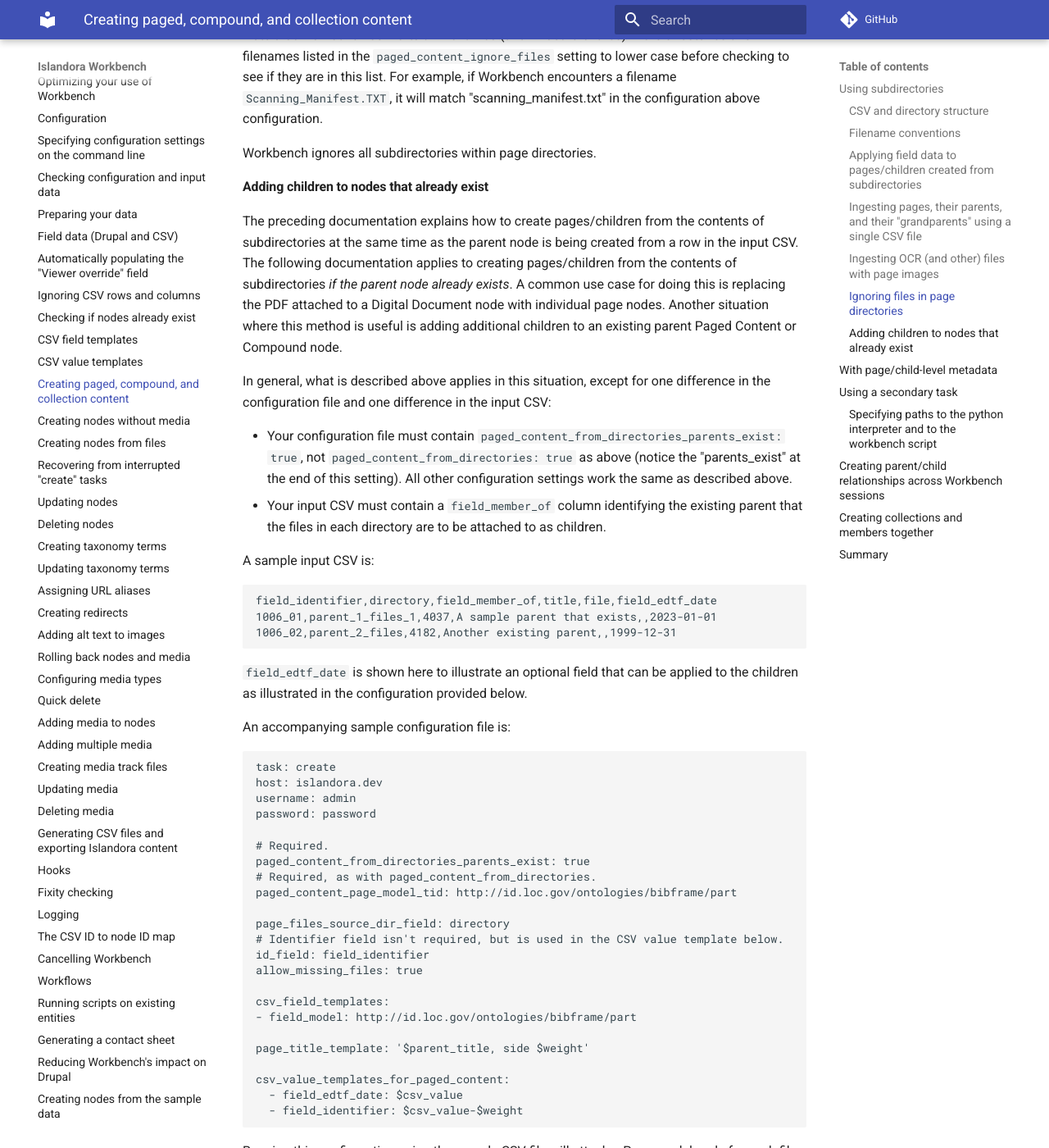
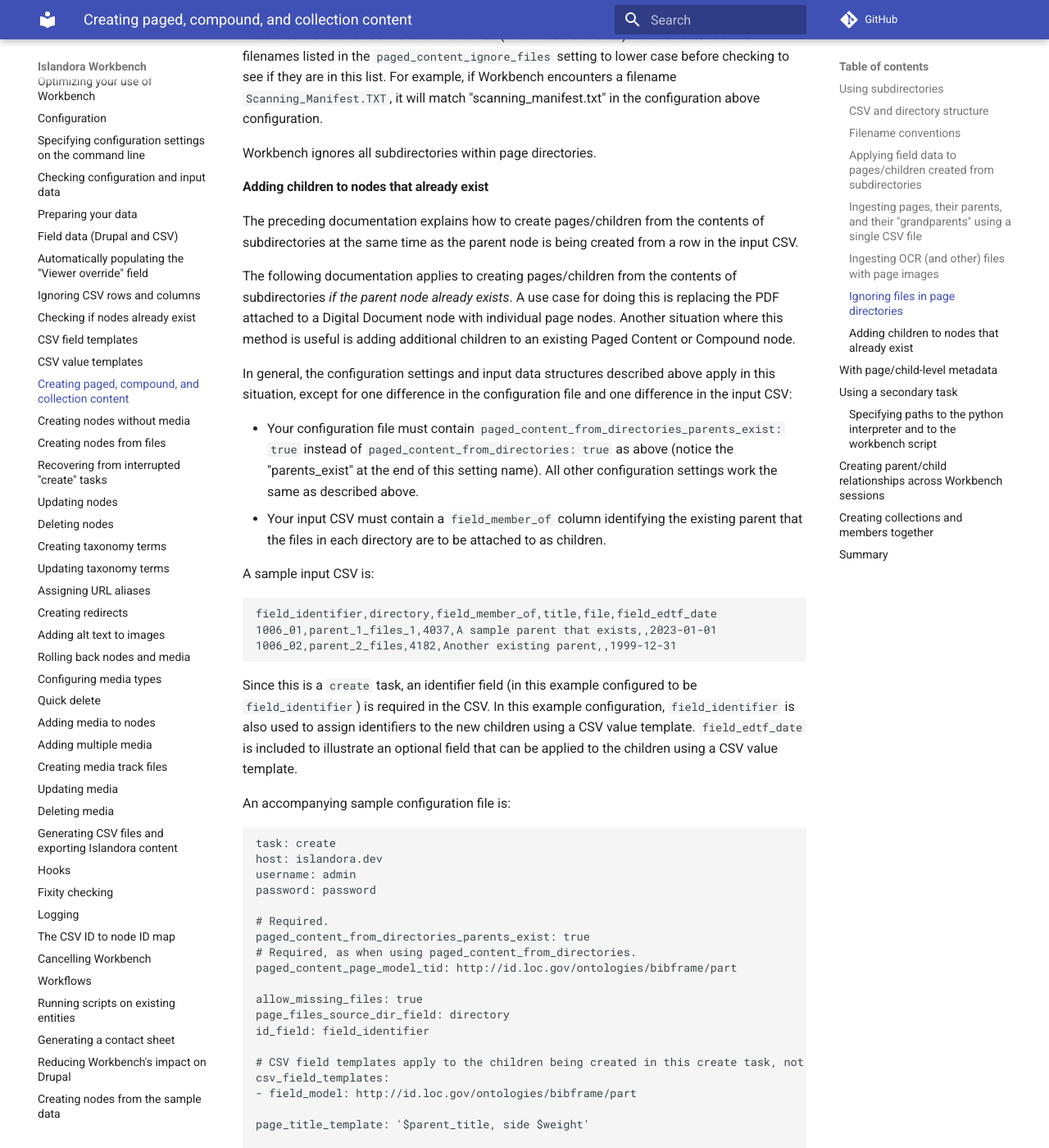
Before and after one commit to mjordan/islandora_workbench_docs, an MkDocs documentation site: the page built from docs/paged_and_compound.md, in a window 1280 px wide and 1400 px high, scrolled down 8275 px. Shown: the whole window at 82% size. Built offline with MkDocs 1.6.1 and Material for MkDocs 9.7.7, drawn with Linux system fonts in a browser that asks for light colours; comment, search, counter and statistics services are not loaded; some of the changed text lies outside the part shown.

Commit message:
Some cleanup and edits.

````diff
--- a/docs/paged_and_compound.md
+++ b/docs/paged_and_compound.md
@@ -225,11 +225,13 @@ Workbench ignores all subdirectories within page directories.
 
 #### Adding children to nodes that already exist
 
-The preceding documentation explains how to create pages/children from the contents of subdirectories at the same time as the parent node is being created from a row in the input CSV. The following documentation applies to creating pages/children from the contents of subdirectories *if the parent node already exists*. A common use case for doing this is replacing the PDF attached to a Digital Document node with individual page nodes. Another situation where this method is useful is adding additional children to an existing parent Paged Content or Compound node.
+The preceding documentation explains how to create pages/children from the contents of subdirectories at the same time as the parent node is being created from a row in the input CSV.
 
-In general, what is described above applies in this situation, except for one difference in the configuration file and one difference in the input CSV:
+The following documentation applies to creating pages/children from the contents of subdirectories *if the parent node already exists*. A use case for doing this is replacing the PDF attached to a Digital Document node with individual page nodes. Another situation where this method is useful is adding additional children to an existing Paged Content or Compound node.
 
-- Your configuration file must contain `paged_content_from_directories_parents_exist: true`, not `paged_content_from_directories: true` as above (notice the "parents_exist" at the end of this setting). All other configuration settings work the same as described above.
+In general, the configuration settings and input data structures described above apply in this situation, except for one difference in the configuration file and one difference in the input CSV:
+
+- Your configuration file must contain `paged_content_from_directories_parents_exist: true` instead of `paged_content_from_directories: true` as above (notice the "parents_exist" at the end of this setting name). All other configuration settings work the same as described above.
 - Your input CSV must contain a `field_member_of` column identifying the existing parent that the files in each directory are to be attached to as children.
 
 A sample input CSV is:
@@ -240,7 +242,7 @@ field_identifier,directory,field_member_of,title,file,field_edtf_date
 1006_02,parent_2_files,4182,Another existing parent,,1999-12-31
 ```
 
-`field_edtf_date` is shown here to illustrate an optional field that can be applied to the children as illustrated in the configuration provided below.
+Since this is a `create` task, an identifier field (in this example configured to be `field_identifier`) is required in the CSV. In this example configuration, `field_identifier` is also used to assign identifiers to the new children using a CSV value template. `field_edtf_date` is included to illustrate an optional field that can be applied to the children using a CSV value template.
 
 An accompanying sample configuration file is:
 
@@ -252,14 +254,14 @@ password: password
 
 # Required.
 paged_content_from_directories_parents_exist: true
-# Required, as with paged_content_from_directories.
+# Required, as when using paged_content_from_directories.
 paged_content_page_model_tid: http://id.loc.gov/ontologies/bibframe/part
 
+allow_missing_files: true
 page_files_source_dir_field: directory
-# Identifier field isn't required, but is used in the CSV value template below.
 id_field: field_identifier
-allow_missing_files: true
 
+# CSV field templates apply to the children being created in this create task, not the existing parent.
 csv_field_templates:
 - field_model: http://id.loc.gov/ontologies/bibframe/part
 
@@ -273,9 +275,9 @@ csv_value_templates_for_paged_content:
 Running this configuration using the sample CSV file will attach a Page model node for each file in the directory to the parent identified in that row's `field_member_of`.
 
 !!! note
-    This method applies to `create` tasks only. It does not change the Islandora model of the parent node identified in `field_member_of`. If you need to change the model of the parent, you should do so prior to running the task to add the new children in order to guarantee that all the required Context Actions, etc. work as expected.
+    `paged_content_from_directories_parents_exist: true` applies to `create` tasks only. It does not change the Islandora model of the parent node identified in `field_member_of`. If you need to change the model of the parent, you should do so prior to running the `create` task to add the new children in order to guarantee that all the required Context Actions, etc. work as expected.
 
-    Also, this task does not delete existing media or children from the target parent nodes. Those tasks, where applicable, should also be completed before adding new children.
+    Also, using `paged_content_from_directories_parents_exist: true` does not delete existing media or children from the target parent nodes. Those tasks, where applicable, should also be completed before adding new children.
 
 ### With page/child-level metadata
 
````
Also changed, not shown: docs/choosing_a_task.md (+1 -0 lines), docs/optimizing_your_use_of_workbench.md (+6 -0 lines).
